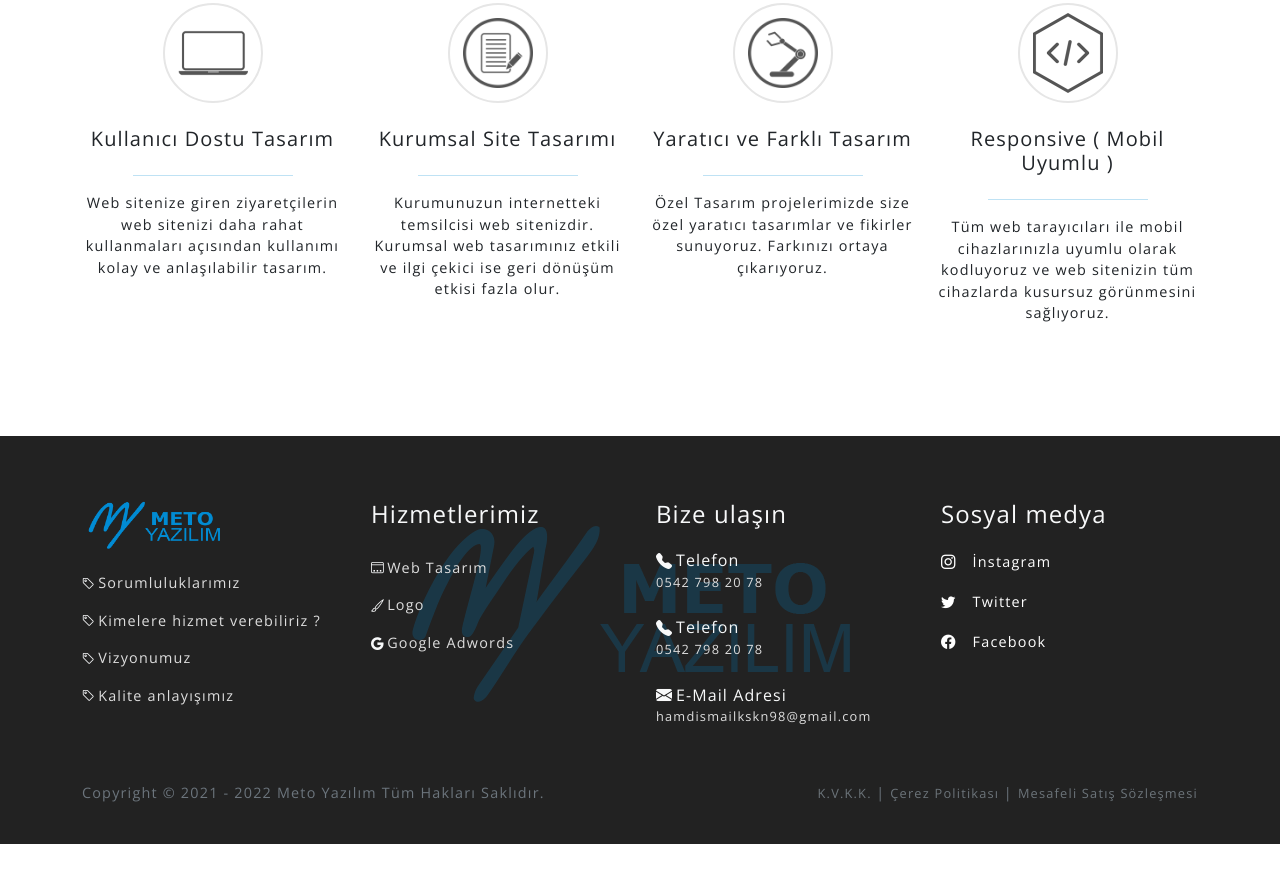
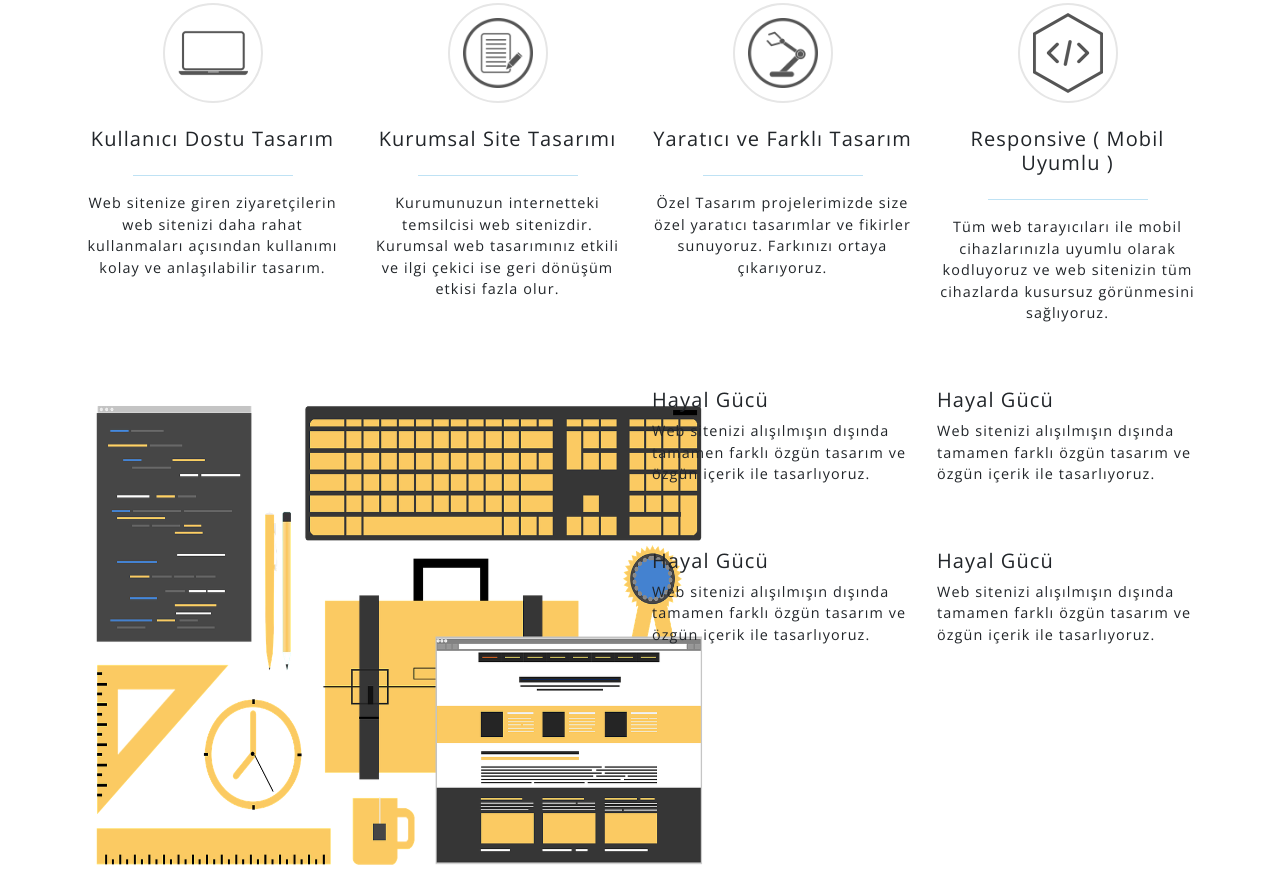
Before and after one commit to ismailkskn98/Bootstrap-Sass, a plain HTML site: page index.html in a window 1280 px wide. Shown: the part 1041-1932 px from the top of the page. Before the commit the page ends 1885 px from the top, so only its background shows below. Drawn offline with nearby package versions, Linux system fonts and the light colour scheme.

Commit message:
2. içerik kısmına başlandı.

```diff
--- a/Css/Extra/main.scss
+++ b/Css/Extra/main.scss
@@ -3,7 +3,7 @@
 }
 p, a{
     font-size: 0.9rem;
-    letter-spacing: 1.2px;
+    letter-spacing: 1.1px;
 
 }
 h1,h2,h3,h4,h5,h6{
@@ -178,6 +178,15 @@ section{
     }
 }
 
+// ikinci-icerik
+.ikinci-icerik{
+    transition: all .5s ease-in-out;
+    &:hover{
+        background: rgb(247, 247, 247);
+    }
+}
+
+
 // footer
 footer{
     background-color: #222222;
@@ -212,7 +221,9 @@ footer{
             .ulasim-items{
                 margin-top: -1rem;
                 p{font-size: 0.8rem;}
-
+            }
+            .footer-icons{
+                font-size: 0.8rem;
             }
         }
     }
--- a/index.html
+++ b/index.html
@@ -1,5 +1,5 @@
 <!DOCTYPE html>
-<html lang="en">
+<html lang="tr">
 <head>
     <meta charset="UTF-8">
     <meta http-equiv="X-UA-Compatible" content="IE=edge">
@@ -155,6 +155,38 @@
                 </div>
             </div>
         </section>
+        <section>
+            <div class="container ikinci-icerik">
+                <div class="row">
+                    <div class="col-md-6 p-0">
+                        <img src="./images/ikinci-icerik-foto.png" alt="web tasarım" width="660" height="500">
+                    </div>
+                    <div class="col-md-6 ">
+                        <div class="row">
+                            <div class="col-md-6">
+                            <h5>Hayal Gücü</h5>
+                            <p>Web sitenizi alışılmışın dışında tamamen farklı özgün tasarım ve özgün içerik ile tasarlıyoruz.</p>
+                            </div>
+                            <div class="col-md-6">
+                            <h5>Hayal Gücü</h5>
+                            <p>Web sitenizi alışılmışın dışında tamamen farklı özgün tasarım ve özgün içerik ile tasarlıyoruz.</p>
+                            </div>
+                        </div>
+                        <div class="row mt-5">
+                            <div class="col-md-6">
+                            <h5>Hayal Gücü</h5>
+                            <p>Web sitenizi alışılmışın dışında tamamen farklı özgün tasarım ve özgün içerik ile tasarlıyoruz.</p>
+                            </div>
+                            <div class="col-md-6">
+                            <h5>Hayal Gücü</h5>
+                            <p>Web sitenizi alışılmışın dışında tamamen farklı özgün tasarım ve özgün içerik ile tasarlıyoruz.</p>
+                            </div>
+                        </div>
+                    </div>
+                </div>
+
+            </div>
+        </section>
 
         <!-- footer alt kısım -->
         <footer>
@@ -185,18 +217,18 @@
                         <div class="col-md-3 footer-digital ulasim text-light p-3">
                             <h4>Bize ulaşın</h4>
                             <ul class="list-unstyled">
-                                <li class="d-flex align-items-center"><i class="bi bi-telephone-fill pe-1 pb-2"></i><h6>Telefon</h6></li>
+                                <li class="d-flex align-items-center"><i class="bi bi-telephone-fill pe-1 pb-2 footer-icons"></i><h6>Telefon</h6></li>
                                 <li class="ulasim-items ps-0"><p>0542 798 20 78</p></li>
-                                <li class="d-flex align-items-center"><i class="bi bi-telephone-fill pe-1 pb-2"></i><h6>Telefon</h6></li>
+                                <li class="d-flex align-items-center"><i class="bi bi-telephone-fill pe-1 pb-2 footer-icons"></i><h6>Telefon</h6></li>
                                 <li class="ulasim-items ps-0"><p>0542 798 20 78</p></li>
-                                <li class="d-flex align-items-center"><i class="bi bi-envelope-fill pe-1 pb-2"></i><h6>E-Mail Adresi</h6></li>
+                                <li class="d-flex align-items-center"><i class="bi bi-envelope-fill pe-1 pb-2 footer-icons"></i><h6>E-Mail Adresi</h6></li>
                                 <li class="ulasim-items ps-0"><p>hamdismailkskn98@gmail.com</p></li>
                             </ul>
                         </div>
                         <div class="col-md-3 footer-digital sosyal text-light p-3 d-flex flex-column">
                             <h4>Sosyal medya</h4>
                             <ul class="list-unstyled">
-                                <span class="insta sosyal-items"><li class="pb-3"><a href="#"><i class="bi bi-instagram pe-3"></i>İnstagram</a></li></span>
+                                <span class="insta sosyal-items"><li class="pb-3"><a href="https://www.instagram.com/ibrahimkeskkin/" target="_blank"><i class="bi bi-instagram pe-3"></i>İnstagram</a></li></span>
                                 <span class="twitt sosyal-item"><li class="pb-3"><a href="#"><i class="bi bi-twitter pe-3"></i>Twitter</a></li></span>
                                 <span class="face sosyal-item"><li><a href="#"><i class="bi bi-facebook pe-3"></i>Facebook</a></li></span>
                             </ul>
```
Also changed, not shown: Css/Extra/main.css, images/ikinci-icerik-foto.png (added), 1 other file.
